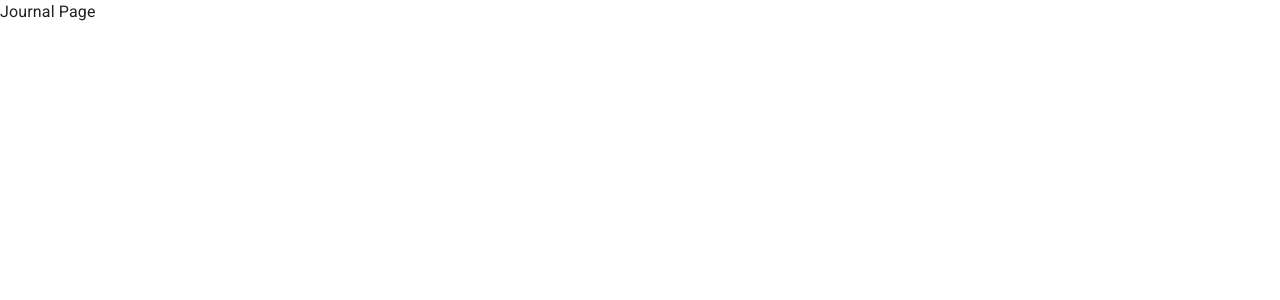
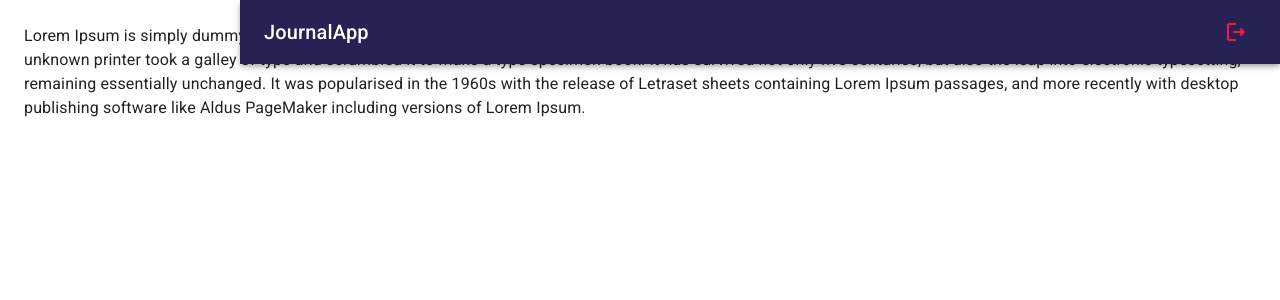
Before and after one commit to GonzaloPenia/U17-JournalApp, a React (Vite) app: page / in a window 1280 px wide. Shown: the top 300 px of the page. Built offline with nearby package versions, Linux system fonts and the light colour scheme.

Commit message:
navbar implementado

```diff
--- /dev/null
+++ b/src/auth/layout/AuthLayout.jsx
@@ -0,0 +1,40 @@
+import React from 'react'
+import { Box,Typography } from '@mui/material'
+
+export const AuthLayout = ({ children,title='' }) => {
+  return (
+    <Box component="main"
+            sx={{
+                display: "flex",
+                justifyContent: "center",
+                alignItems: "center",
+                minHeight: "100vh",
+                bgcolor: "primary.main",
+            }}>
+
+                <Box component="section"
+                    sx={{
+
+                        width: {
+                            xs: "80%",
+                            sm: "60%",
+                            md: "40%",
+                            lg: "30%",
+                        },
+
+
+                        bgcolor: "white",
+                        padding: { xs: 2, sm: 3, md: 4 },
+                        borderRadius: 2,
+                    }}>
+
+                    <Typography variant="h5" sx={{ mb: 2, textAlign: "center" }} >{title}</Typography>
+
+                    {children}
+
+                    </Box>
+
+    </Box>
+
+  )
+}
--- a/src/auth/pages/LoginPage.jsx
+++ b/src/auth/pages/LoginPage.jsx
@@ -1,48 +1,25 @@
 import { Link as RouterLink } from "react-router-dom";
 import { Box, Typography,TextField, Grid2,Button,Link } from "@mui/material";
 import { Google } from "@mui/icons-material";
+import { AuthLayout } from "../layout/AuthLayout";
 
 export const LoginPage = () => {
 
     return (
+        <AuthLayout title="Ingresa a tu cuenta.">
 
-        <Box component="main"
-            sx={{
-                display: "flex",
-                justifyContent: "center",
-                alignItems: "center",
-                minHeight: "100vh",
-                bgcolor: "primary.main",
-            }}>
-
-                <Box component="section"
-                    sx={{
-
-                        width: {
-                            xs: "80%",
-                            sm: "60%",
-                            md: "40%",
-                            lg: "30%",
-                        },
-
-                        bgcolor: "white",
-                        padding: { xs: 2, sm: 3, md: 4 },
-                        borderRadius: 2,
-                    }}>
-
-                    <Typography variant="h5" sx={{ mb: 2, textAlign: "center" }} >Login</Typography>
-
-
+        <Box>
+            <Box>
                 {/* TextField's */}
                 <Grid2 container component="form" spacing={2}>
 
-                        <Grid2 size={{ xs: 6, md: 12 }}>
+                    <Grid2 size={12}>
 
                         <TextField id="email" label="Email" type="email" placeholder="email@google.com" size="small" fullWidth />
 
                     </Grid2>
 
-                        <Grid2 size={{ xs: 6, md: 12 }}>
+                    <Grid2 size={12}>
 
                         <TextField id="password" label="Password" type="password" placeholder="password" size="small" fullWidth />
 
@@ -73,7 +50,7 @@ export const LoginPage = () => {
 
                 {/* New account */}
                 <Grid2 container justifyContent="end" sx={{ mt: 2 }} >
-
+                    <Typography sx={{mr:1}}>¿Aún no tienes una cuenta? </Typography>
                     <Link component={RouterLink} color="inherit" to="/auth/register"> Create an account. </Link>
 
                 </Grid2>
@@ -82,6 +59,10 @@ export const LoginPage = () => {
 
         </Box>
 
+
+         </AuthLayout>
+
+
     );
 
   };
--- a/src/auth/pages/RegisterPage.jsx
+++ b/src/auth/pages/RegisterPage.jsx
@@ -1,7 +1,84 @@
-import React from 'react'
+import { Link as RouterLink } from "react-router-dom";
+import { Box,Typography,TextField, Grid2,Button,Link } from "@mui/material";
+import { Google } from "@mui/icons-material";
+import { AuthLayout } from "../layout/AuthLayout";
 
 export const RegisterPage = () => {
-  return (
-    <div>RegisterPage</div>
-  )
-}
+
+    return (
+        <AuthLayout title="Creá tu cuenta:">
+
+        <Box>
+            <Box>
+                {/* TextField's */}
+                <Grid2 container component="form" spacing={2}>
+
+                    <Grid2 size={12}>
+
+                        <TextField id="name" label="Nombre completo" type="text" placeholder="Juan Martinez" size="small" fullWidth />
+
+                    </Grid2>
+
+                    <Grid2 size={12}>
+
+                        <TextField id="email" label="Email" type="email" placeholder="email@google.com" size="small" fullWidth />
+
+                    </Grid2>
+
+                    <Grid2 size={12}>
+
+                        <TextField id="password" label="Contraseña" type="password" placeholder="password" size="small" fullWidth />
+
+                    </Grid2>
+
+                    <Grid2 size={12}>
+
+                        <TextField id="confirm-password" label="Confirmar contraseña" type="password" placeholder="password" size="small" fullWidth />
+
+                    </Grid2>
+
+
+
+
+                </Grid2>
+
+
+
+                {/* Buttons */}
+                <Grid2 container spacing={2} sx={{ mt: 2 }}>
+
+                    <Grid2 size={{ xs: 12, md: 6 }}>
+
+                        <Button variant="contained" fullWidth> Login </Button>
+
+                    </Grid2>
+
+                    <Grid2 size={{ xs: 12, md: 6 }}>
+
+                        <Button variant="contained" fullWidth startIcon={<Google />} >Google</Button>
+
+                    </Grid2>
+
+                </Grid2>
+
+
+
+                {/* Login */}
+                <Grid2 container justifyContent="end" sx={{ mt: 2 }} >
+
+                    <Typography sx={{mr:1}}>¿Ya tienes una cuenta? </Typography>
+                    <Link component={RouterLink} color="inherit" to="/auth/login"> Ingresar. </Link>
+
+                </Grid2>
+
+            </Box>
+
+        </Box>
+
+
+         </AuthLayout>
+
+
+    );
+
+  };
--- /dev/null
+++ b/src/journal/components/NavBar.jsx
@@ -0,0 +1,32 @@
+import { LogoutOutlined, MenuOutlined } from "@mui/icons-material"
+import { AppBar, Grid2, IconButton, Toolbar, Typography } from "@mui/material"
+
+export const NavBar = ({ drawerWidth = 240 }) => {
+  return (
+    <AppBar position='fixed'
+            sx={{
+                width: {sm: `calc(100% - ${drawerWidth}px)`},
+                ml:    {sm: `${drawerWidth}px`}
+            }}
+    >
+        <Toolbar>
+            <IconButton
+                    color="inherit"
+                    edge="start"
+                    sx={{mr: 2, display: {sm: 'none'} }}
+            >
+                <MenuOutlined/>
+            </IconButton>
+
+            <Grid2 container direction='row' justifyContent='space-between' alignItems='center' sx={{ width: '100%' }}>
+                <Typography variant='h6' noWrap component='div'>JournalApp</Typography>
+
+                <IconButton color='error' sx={{ ml: 'auto' }}>
+                    <LogoutOutlined/>
+                </IconButton>
+            </Grid2>
+
+        </Toolbar>
+    </AppBar>
+  )
+}
--- /dev/null
+++ b/src/journal/components/SideBar.jsx
@@ -0,0 +1,22 @@
+import { Box, Drawer } from '@mui/material'
+import React from 'react'
+
+export const SideBar = ({ drawerWidth }) => {
+  return (
+  <Box component='nav'
+        sx={{ width: {sm: drawerWidth }, flexShrink:{sm:0} }}
+  >
+      <Drawer
+        variant='permanent'
+        open
+        sx={{
+          display: {xs: 'block'},
+          '&.MuiDrawer-paper': {boxSizing: 'border-box', width: drawerWidth}
+        }}
+      >
+
+      </Drawer>
+  </Box>
+
+  )
+}
--- /dev/null
+++ b/src/journal/components/index.js
@@ -0,0 +1,2 @@
+export * from './NavBar';
+export * from './SideBar';
--- /dev/null
+++ b/src/journal/layout/JournalLayout.jsx
@@ -0,0 +1,25 @@
+import { Box } from '@mui/material'
+import React from 'react'
+import { NavBar } from '../components/index';
+
+const drawerWidth = 240;
+
+export const JournalLayout = ({children}) => {
+  return (
+    <Box sx={{display:'flex'}}>
+
+        <NavBar/>
+
+        {/* Sidebar*/}
+
+        <Box component='main'
+              sx={{flexGrow: 1, p: 3}}>
+
+                  {/* Toolbar*/}
+                  {children}
+        </Box>
+
+
+    </Box>
+  )
+}
--- a/src/journal/pages/JournalPage.jsx
+++ b/src/journal/pages/JournalPage.jsx
@@ -1,7 +1,12 @@
 import { Typography } from "@mui/material"
+import { JournalLayout } from "../layout/JournalLayout"
 
 export const JournalPage = () => {
   return (
-    <Typography>Journal Page</Typography>
+    <JournalLayout>
+      <Typography>Lorem Ipsum is simply dummy text of the printing and typesetting industry. Lorem Ipsum has been the industry's standard dummy text ever since the 1500s, when an unknown printer took a galley of type and scrambled it to make a type specimen book. It has survived not only five centuries, but also the leap into electronic typesetting, remaining essentially unchanged. It was popularised in the 1960s with the release of Letraset sheets containing Lorem Ipsum passages, and more recently with desktop publishing software like Aldus PageMaker including versions of Lorem Ipsum.</Typography>
+      {/* Nothing selected*/}
+      {/* Note*/}
+    </JournalLayout>
   )
 }
```
Lines whose indentation alone changed are shown as unchanged.
